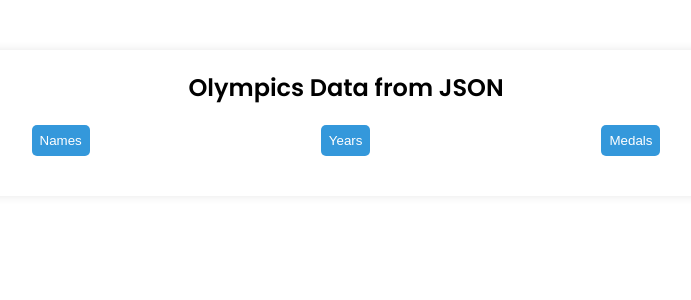
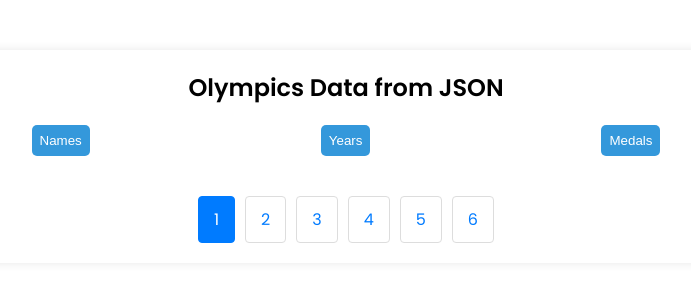
Before and after one commit to bretazs/projeto-sports, a React (Vite) app: page / in a window 1280 px wide. Shown: the top 300 px of the page, without its empty margins (294-985 px from the left). Built offline with nearby package versions, Linux system fonts and the light colour scheme.

Commit message:
pagination

```diff
--- a/src/App.jsx
+++ b/src/App.jsx
@@ -6,6 +6,8 @@ function App() {
   const [showNames, setShowNames] = useState(false);
   const [showYears, setShowYears] = useState(false);
   const [showMedals, setShowMedals] = useState(false);
+  const [currentPage, setCurrentPage] = useState(1);
+  const itemsPerPage = 10;
 
   useEffect(() => {
     fetch('./gold_medalists.json')
@@ -17,6 +19,29 @@ function App() {
         console.error('Erro ao carregar os dados: ', error);
       });
   }, []);
+
+  const handleClick = (event, pageNumber) => {
+    event.preventDefault();
+    setCurrentPage(pageNumber);
+  };
+
+  const indexOfLastItem = currentPage * itemsPerPage;
+  const indexOfFirstItem = indexOfLastItem - itemsPerPage;
+  const currentItems = data.slice(indexOfFirstItem, indexOfLastItem);
+
+  const renderPageNumbers = () => {
+    const pageNumbers = [];
+    for (let i = 1; i <= Math.ceil(data.length / itemsPerPage); i++) {
+      pageNumbers.push(
+        <li key={i}>
+          <a href="!#" onClick={(event) => handleClick(event, i)} className={i === currentPage ? 'active' : ''}>
+            {i}
+          </a>
+        </li>
+      );
+    }
+    return pageNumbers;
+  };
 
   return (
     <div className="container">
@@ -35,7 +60,7 @@ function App() {
           </tr>
         </thead>
         <tbody>
-          {data.map((item, index) => (
+          {currentItems.map((item, index) => (
             <tr key={index}>
               {showNames && <td>{item.Name}</td>}
               {showYears && <td>{item.Year}</td>}
@@ -44,6 +69,9 @@ function App() {
           ))}
         </tbody>
       </table>
+      <ul className="pagination">
+        {renderPageNumbers()}
+      </ul>
     </div>
   );
 }
--- a/src/style.css
+++ b/src/style.css
@@ -81,3 +81,34 @@ body {
   background-color: #93aeb1;
   font-weight: 600;
 }
+
+.pagination {
+  list-style: none;
+  display: flex;
+  justify-content: center;
+  padding: 0;
+  margin-top: 20px;
+}
+
+.pagination li {
+  margin: 0 5px;
+}
+
+.pagination a {
+  display: block;
+  padding: 10px 15px;
+  text-decoration: none;
+  color: #007bff;
+  border: 1px solid #ddd;
+  border-radius: 4px;
+}
+
+.pagination a:hover {
+  background-color: #f2f2f2;
+}
+
+.pagination a.active {
+  background-color: #007bff;
+  color: white;
+  border-color: #007bff;
+}
```
